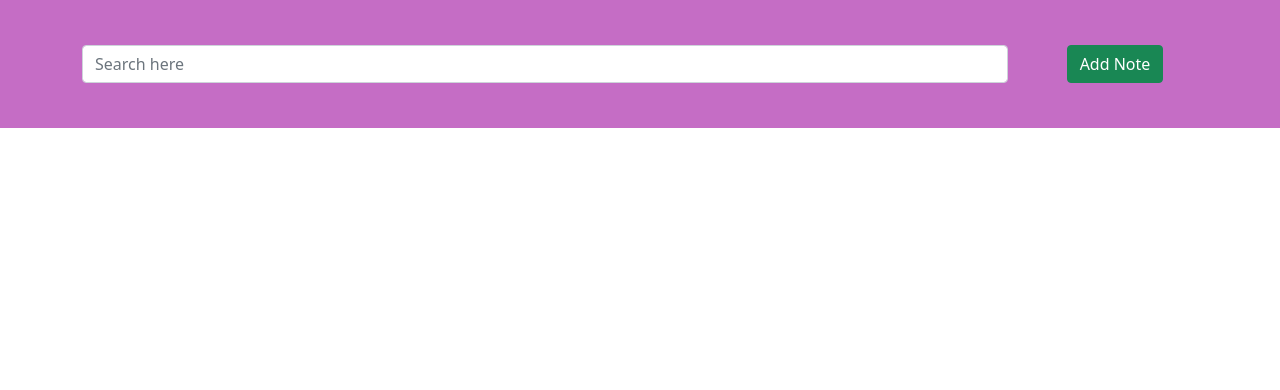
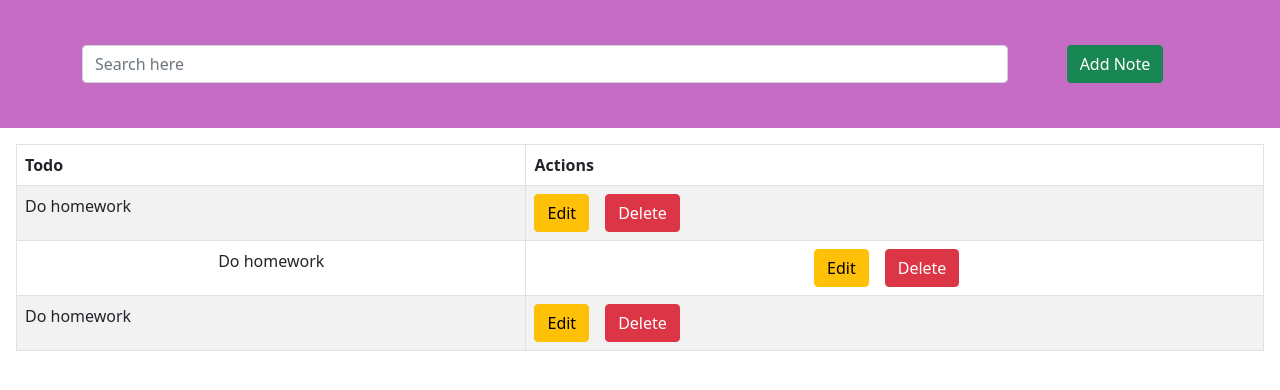
Before and after one commit to alichatraei/CRUD-contextAPI, a React (Create React App) app: page / in a window 1280 px wide. Shown: the top 390 px of the page. Built offline with nearby package versions, Linux system fonts and the light colour scheme; the HTML template or start-up script is replaced by a standard one.

Commit message:
Complete add todo and edit todo page

```diff
--- /dev/null
+++ b/src/components/TableContainer/TableContainer.tsx
@@ -0,0 +1,21 @@
+import React from "react";
+import { Table } from "react-bootstrap";
+import TableItem from "../TableItem/TableItem";
+
+const TableContainer = () => {
+  return (
+    <div className="m-3">
+      <Table striped bordered hover>
+        <thead>
+          <tr>
+            <th>Todo</th>
+            <th>Actions</th>
+          </tr>
+        </thead>
+        <TableItem />
+      </Table>
+    </div>
+  );
+};
+
+export default TableContainer;
--- /dev/null
+++ b/src/components/TableItem/TableItem.tsx
@@ -0,0 +1,41 @@
+import React from "react";
+import { Button } from "react-bootstrap";
+import { Link } from "react-router-dom";
+
+const TableItem = () => {
+  return (
+    <>
+      <tbody>
+        <tr>
+          <td>Do homework</td>
+          <td>
+            <Link to="/edit/1" className="btn btn-warning">
+              Edit
+            </Link>
+            <Button className="btn btn-danger mx-3">Delete</Button>
+          </td>
+        </tr>
+        <tr className="text-center">
+          <td>Do homework</td>
+          <td>
+            <Link to="/edit/1" className="btn btn-warning">
+              Edit
+            </Link>
+            <Button className="btn btn-danger mx-3">Delete</Button>
+          </td>
+        </tr>
+        <tr>
+          <td>Do homework</td>
+          <td>
+            <Link to="/edit/1" className="btn btn-warning">
+              Edit
+            </Link>
+            <Button className="btn btn-danger mx-3">Delete</Button>
+          </td>
+        </tr>
+      </tbody>
+    </>
+  );
+};
+
+export default TableItem;
--- a/src/pages/AddUser/AddUser.tsx
+++ b/src/pages/AddUser/AddUser.tsx
@@ -1,7 +1,26 @@
 import React from "react";
+import { Button, Card, Form } from "react-bootstrap";
 
 const AddUser = () => {
-  return <div>Add user</div>;
+  return (
+    <div className="d-flex align-items-center justify-content-center h-100">
+      <Card
+        style={{ width: "18rem", height: "18rem" }}
+        className="text-center d-flex justify-content-center align-items-center
+         border"
+      >
+        <Form>
+          <Form.Group className="mb-3" controlId="formBasicPassword">
+            <Form.Label>Todo name</Form.Label>
+            <Form.Control type="text" placeholder="Do homework" />
+          </Form.Group>
+          <Button variant="primary" type="submit">
+            Add
+          </Button>
+        </Form>
+      </Card>
+    </div>
+  );
 };
 
 export default AddUser;
--- a/src/pages/EditUser/EditUser.tsx
+++ b/src/pages/EditUser/EditUser.tsx
@@ -1,7 +1,25 @@
 import React from "react";
-
+import { Button, Card, Form } from "react-bootstrap";
 const EditUser = () => {
-  return <div>EditUser</div>;
+  return (
+    <div className="d-flex align-items-center justify-content-center h-100">
+      <Card
+        style={{ width: "18rem", height: "18rem" }}
+        className="text-center d-flex justify-content-center align-items-center
+     border"
+      >
+        <Form>
+          <Form.Group className="mb-3" controlId="formBasicPassword">
+            <Form.Label>Todo name</Form.Label>
+            <Form.Control type="text" placeholder="Do homework" />
+          </Form.Group>
+          <Button variant="primary" type="submit">
+            Add
+          </Button>
+        </Form>
+      </Card>
+    </div>
+  );
 };
 
 export default EditUser;
--- a/src/pages/Home/Home.tsx
+++ b/src/pages/Home/Home.tsx
@@ -1,10 +1,12 @@
 import React from "react";
 import { RouteComponentProps } from "react-router-dom";
 import Header from "../../components/Header/Header";
+import TableContainer from "../../components/TableContainer/TableContainer";
 const Home: React.FC<RouteComponentProps> = () => {
   return (
     <div>
       <Header />
+      <TableContainer />
     </div>
   );
 };
```
